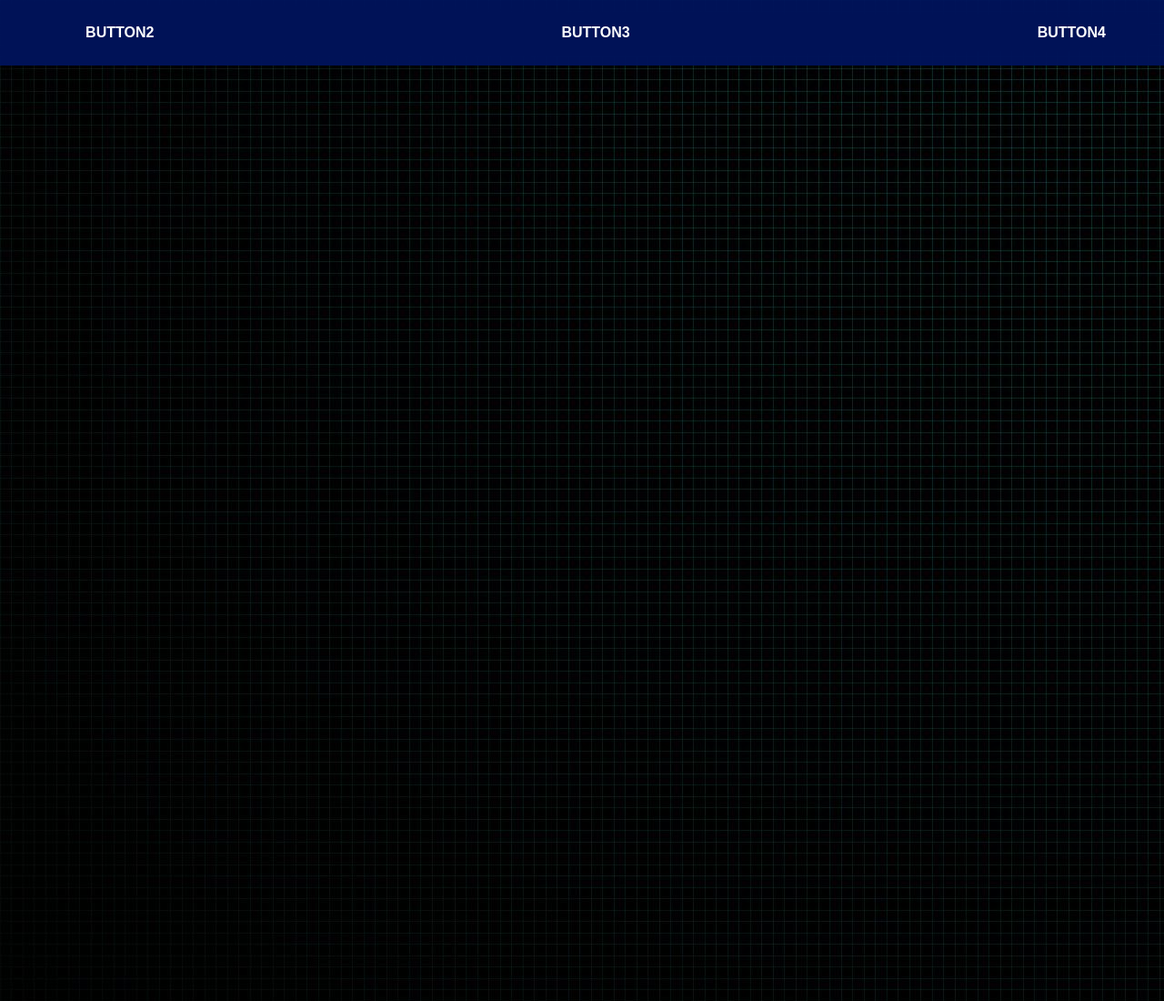
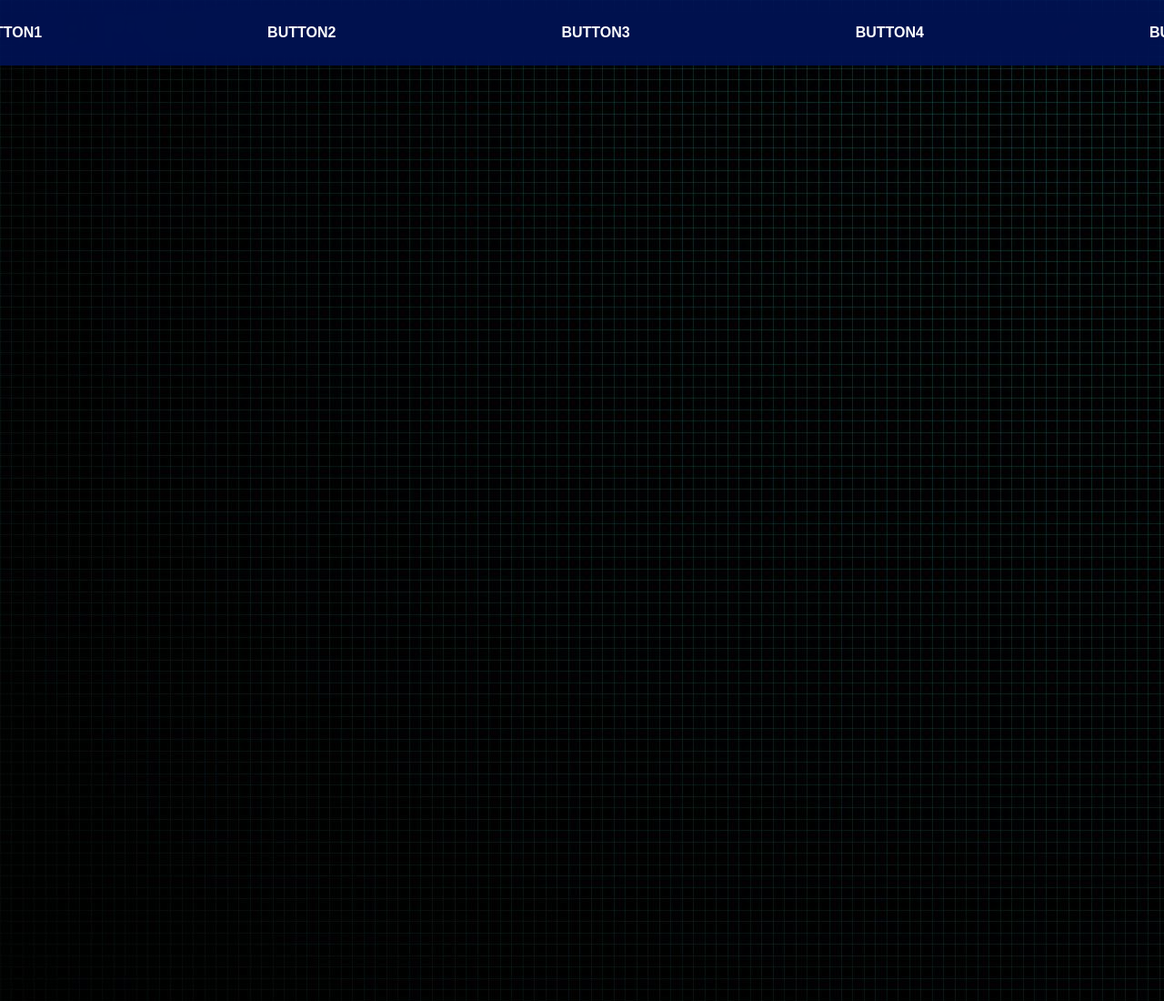
Before and after one commit to JustAParrot11/CyberBS, a plain HTML site: page index.html in a window 1280 px wide. Shown: the top 1100 px of the page at 91% size. Drawn offline with Linux system fonts and the light colour scheme.

Commit message:
Update styles.css

```diff
--- a/styles.css
+++ b/styles.css
@@ -13,7 +13,7 @@ body {
   top: 0;
   left: 0;
   width: 100%;
-  background-color: rgba(1, 20, 97, 0.9); /* Slightly transparent navy blue background */
+  background-color: rgba(1, 20, 97, 0.8); /* Slightly transparent navy blue background */
   display: flex;
   justify-content: center;
   align-items: center;
@@ -32,7 +32,7 @@ body {
   text-transform: uppercase;
   cursor: pointer;
   padding: 12px 24px;
-  margin: 0 200px;
+  margin: 0 100px;
   transition: color 0.3s ease, transform 0.3s ease;
   outline: none;
   z-index: 10; /* Ensure buttons appear above the navbar background */
@@ -40,7 +40,7 @@ body {
 
 /* Hover effect for buttons */
 .navbar button:hover {
-  color: #00000; /* Change text color to black on hover */
+  color: #00000; /* Change text color to white on hover */
   transform: scale(1.5); /* Slight zoom effect on hover for interactivity */
 }
 
```
